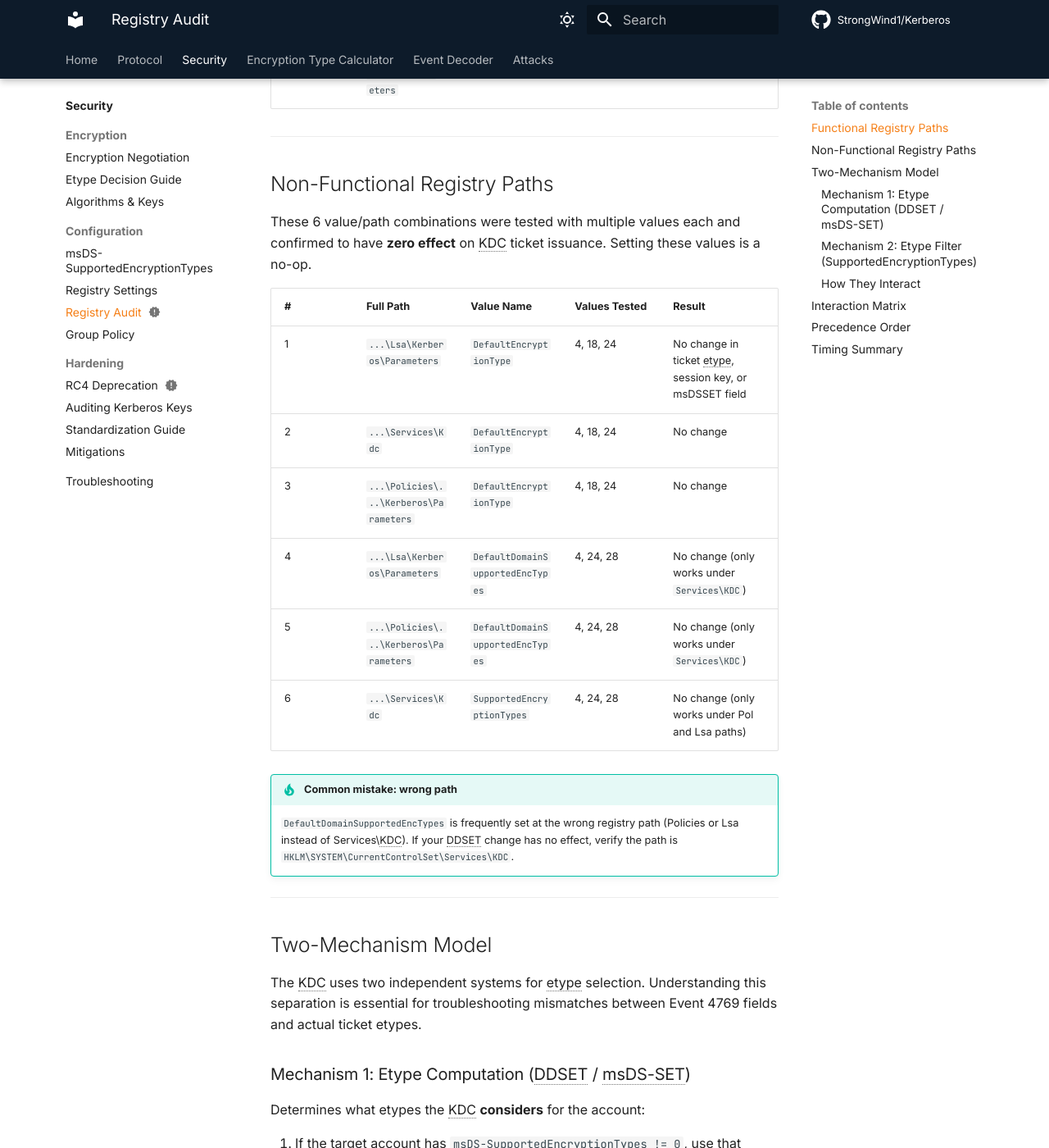
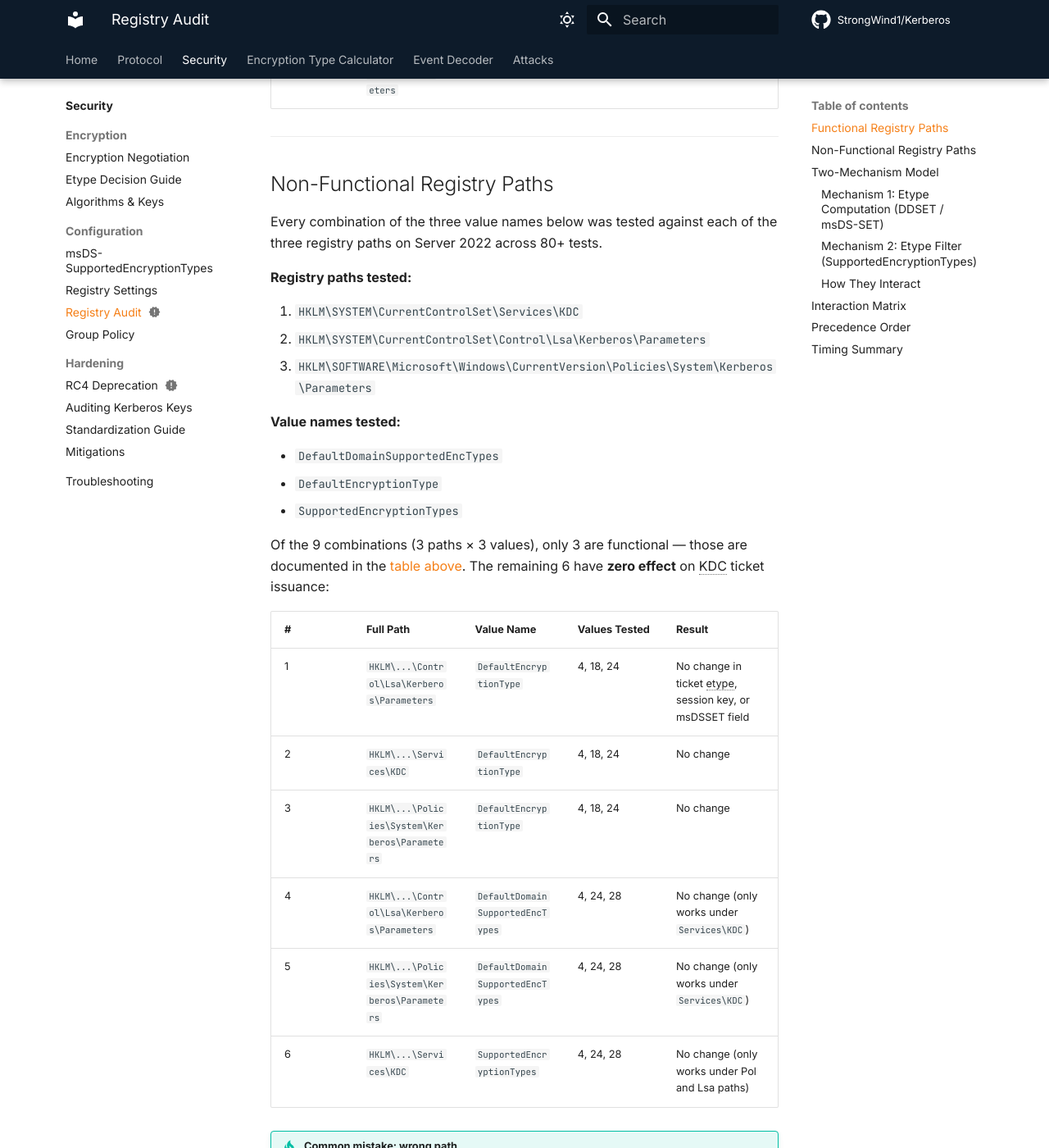
Before and after one commit to StrongWind1/Kerberos, an MkDocs documentation site: the page built from content/security/registry-audit.md, in a window 1280 px wide and 1400 px high, scrolled down 1505 px. Shown: the whole window at 82% size. Built offline with MkDocs 1.6.1 and Material for MkDocs 9.7.7, drawn with Linux system fonts in a browser that asks for light colours; plug-ins that fetch from the network failed and are left out; comment, search, counter and statistics services are not loaded.

Commit message:
Move non-functional registry paths from registry.md to audit file
Remove the inline non-functional paths table from registry.md and
replace with a cross-reference to registry-audit.md. Expand the
audit file's section with full HKLM paths, the 3x3 test matrix
preamble, and a back-link to the functional paths table.

```diff
--- a/content/security/registry-audit.md
+++ b/content/security/registry-audit.md
@@ -30,17 +30,33 @@ other KDC behaviors.
 
 ## Non-Functional Registry Paths
 
-These 6 value/path combinations were tested with multiple values each and confirmed to have
-**zero effect** on KDC ticket issuance.  Setting these values is a no-op.
+Every combination of the three value names below was tested against each of the three
+registry paths on Server 2022 across 80+ tests.
+
+**Registry paths tested:**
+
+1. `HKLM\SYSTEM\CurrentControlSet\Services\KDC`
+2. `HKLM\SYSTEM\CurrentControlSet\Control\Lsa\Kerberos\Parameters`
+3. `HKLM\SOFTWARE\Microsoft\Windows\CurrentVersion\Policies\System\Kerberos\Parameters`
+
+**Value names tested:**
+
+- `DefaultDomainSupportedEncTypes`
+- `DefaultEncryptionType`
+- `SupportedEncryptionTypes`
+
+Of the 9 combinations (3 paths × 3 values), only 3 are functional — those are documented
+in the [table above](#functional-registry-paths).  The remaining 6 have **zero effect** on
+KDC ticket issuance:
 
 | # | Full Path | Value Name | Values Tested | Result |
 |---|-----------|-----------|---------------|--------|
-| 1 | `...\Lsa\Kerberos\Parameters` | `DefaultEncryptionType` | 4, 18, 24 | No change in ticket etype, session key, or msDSSET field |
-| 2 | `...\Services\Kdc` | `DefaultEncryptionType` | 4, 18, 24 | No change |
-| 3 | `...\Policies\...\Kerberos\Parameters` | `DefaultEncryptionType` | 4, 18, 24 | No change |
-| 4 | `...\Lsa\Kerberos\Parameters` | `DefaultDomainSupportedEncTypes` | 4, 24, 28 | No change (only works under `Services\KDC`) |
-| 5 | `...\Policies\...\Kerberos\Parameters` | `DefaultDomainSupportedEncTypes` | 4, 24, 28 | No change (only works under `Services\KDC`) |
-| 6 | `...\Services\Kdc` | `SupportedEncryptionTypes` | 4, 24, 28 | No change (only works under Pol and Lsa paths) |
+| 1 | `HKLM\...\Control\Lsa\Kerberos\Parameters` | `DefaultEncryptionType` | 4, 18, 24 | No change in ticket etype, session key, or msDSSET field |
+| 2 | `HKLM\...\Services\KDC` | `DefaultEncryptionType` | 4, 18, 24 | No change |
+| 3 | `HKLM\...\Policies\System\Kerberos\Parameters` | `DefaultEncryptionType` | 4, 18, 24 | No change |
+| 4 | `HKLM\...\Control\Lsa\Kerberos\Parameters` | `DefaultDomainSupportedEncTypes` | 4, 24, 28 | No change (only works under `Services\KDC`) |
+| 5 | `HKLM\...\Policies\System\Kerberos\Parameters` | `DefaultDomainSupportedEncTypes` | 4, 24, 28 | No change (only works under `Services\KDC`) |
+| 6 | `HKLM\...\Services\KDC` | `SupportedEncryptionTypes` | 4, 24, 28 | No change (only works under Pol and Lsa paths) |
 
 !!! tip "Common mistake: wrong path"
     `DefaultDomainSupportedEncTypes` is frequently set at the wrong registry path (Policies
```
Also changed, not shown: content/security/registry.md (+2 -28 lines).
